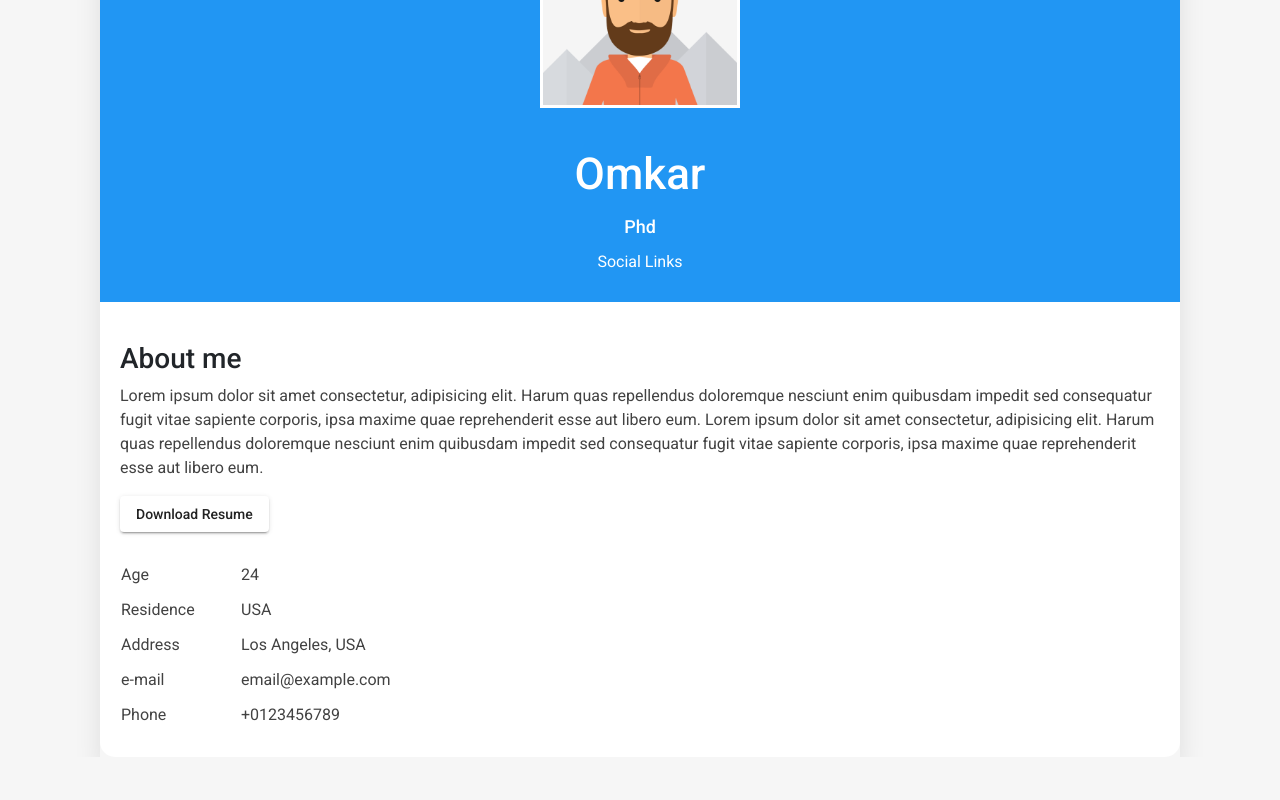
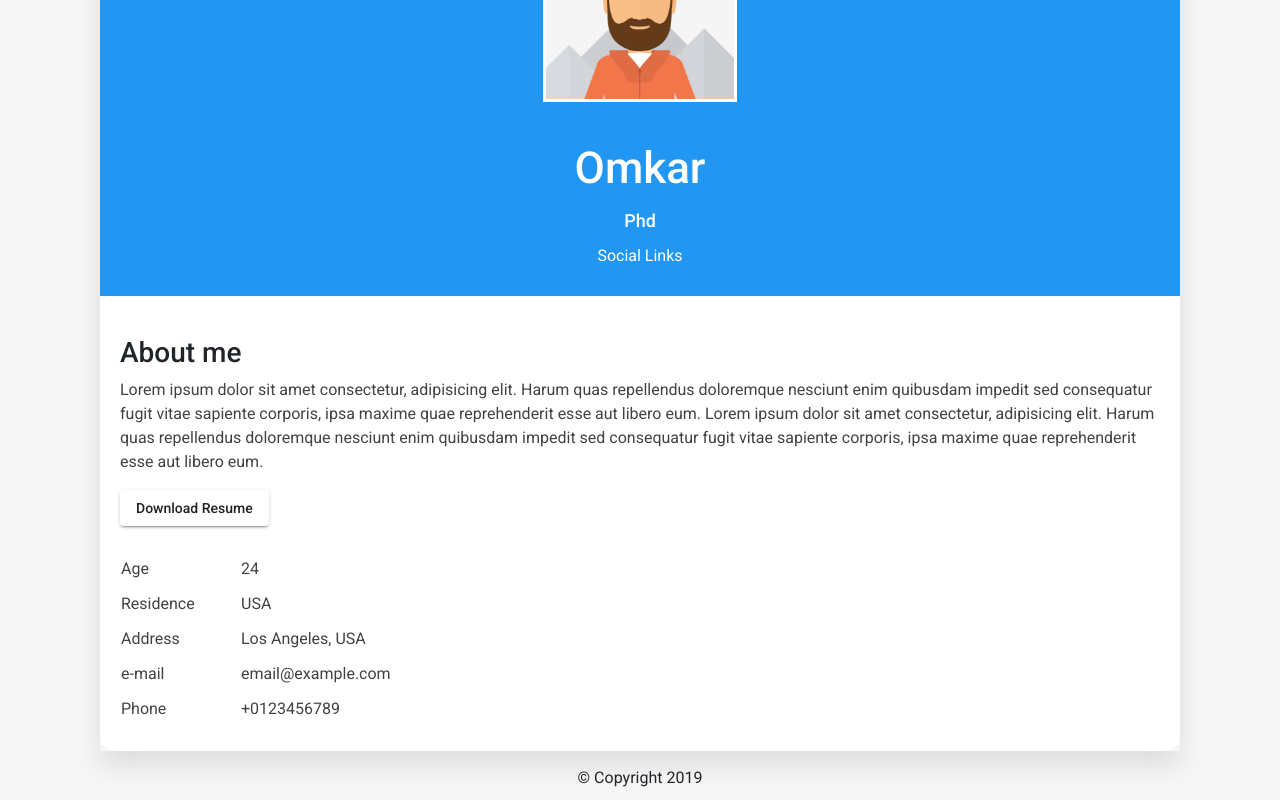
Before and after one commit to akshay3001/portfolio, an Angular app: page /home in a window 1280 px wide. Shown: the part 217-1017 px from the top of the page. Before the commit the page ends 974 px from the top, so only its background shows below. Built offline with nearby package versions, Linux system fonts and the light colour scheme.

Commit message:
Footer added, image fixed on safari for ios, pollyfills added.

```diff
--- a/package.json
+++ b/package.json
@@ -23,11 +23,14 @@
     "@angular/router": "~8.1.1",
     "angular-cli-ghpages": "^0.6.0-rc.2",
     "bootstrap": "^4.3.1",
+    "classlist.js": "^1.1.20150312",
+    "core-js": "^2.5.0",
     "hammerjs": "^2.0.8",
     "jquery": "^3.4.1",
     "popper": "^1.0.1",
     "rxjs": "~6.4.0",
     "tslib": "^1.9.0",
+    "web-animations-js": "^2.3.2",
     "zone.js": "~0.9.1"
   },
   "devDependencies": {
--- a/src/app/app.component.html
+++ b/src/app/app.component.html
@@ -7,4 +7,8 @@
     <!-- Router outlet -->
     <router-outlet></router-outlet>
     <!-- Router outlet -->
+
+    <!-- Footer start -->
+    <portfolio-footer></portfolio-footer>
+    <!-- Footer end -->
 </section>
--- a/src/app/app.module.ts
+++ b/src/app/app.module.ts
@@ -9,12 +9,14 @@
 
 // Angular Material dependencies
 import {MatButtonModule} from '@angular/material/button';
+import { FooterComponent } from './footer/footer.component';
 
 @NgModule({
   declarations: [
     AppComponent,
     NavbarComponent,
     HomeComponent,
+    FooterComponent,
   ],
   imports: [
     BrowserModule,
--- /dev/null
+++ b/src/app/footer/footer.component.html
@@ -0,0 +1,3 @@
+<footer class="cen footer">
+    &copy; Copyright {{ today.getFullYear() }}
+</footer>
--- /dev/null
+++ b/src/app/footer/footer.component.scss
@@ -0,0 +1,4 @@
+// Footer styling
+.footer {
+    padding: 0 0px 10px 0;
+}
--- /dev/null
+++ b/src/app/footer/footer.component.ts
@@ -0,0 +1,17 @@
+import { Component, OnInit } from '@angular/core';
+
+@Component({
+  selector: 'portfolio-footer',
+  templateUrl: './footer.component.html',
+  styleUrls: ['./footer.component.scss']
+})
+export class FooterComponent implements OnInit {
+  // Variables
+  today = new Date();
+
+  constructor() { }
+
+  ngOnInit() {
+  }
+
+}
--- a/src/app/home/home.component.scss
+++ b/src/app/home/home.component.scss
@@ -34,6 +34,7 @@
 .portfolio-image {
   border: 3px solid #fff;
   background-color: #fff;
+  height: 194px;
   max-width: 200px;
   margin: 0 auto;
 }
```
Also changed, not shown: src/polyfills.ts (+22 -3 lines), 1 other file (tests, documents, lock files or other folders).
